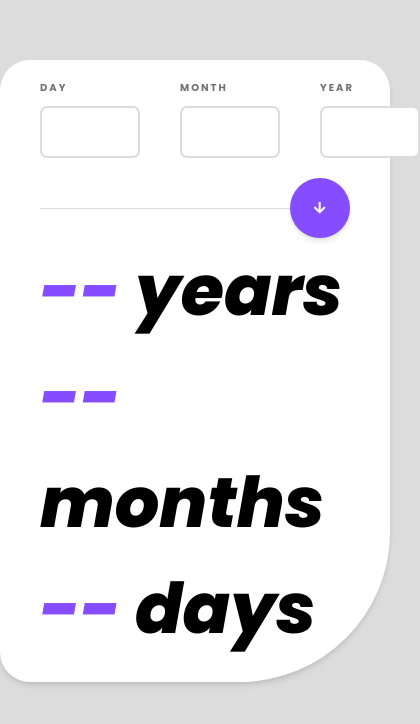
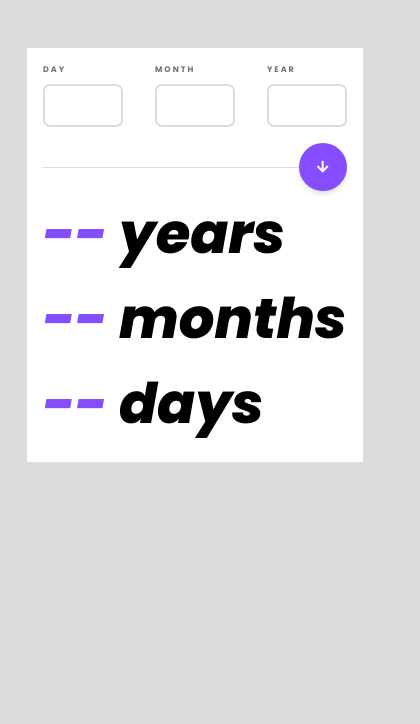
Before and after one commit to thebigbenn009/age-calculator, a React (Vite) app: page / in a window 390 px wide. Shown: the top 724 px of the page, 420 px wide, since content can reach past the window. Built offline with nearby package versions, Linux system fonts and the light colour scheme.

Commit message:
updated input errors

```diff
--- a/src/Context.jsx
+++ b/src/Context.jsx
@@ -30,6 +30,10 @@ const AppProvider = ({ children }) => {
       ...prevFields,
       [name]: value,
     }));
+    setError((prevError) => ({
+      ...prevError,
+      [name]: false,
+    }));
   };
 
   // Function to handle the button click
@@ -38,7 +42,7 @@ const AppProvider = ({ children }) => {
 
     // Check if any input fields are empty
     if (Object.values(inputFields).some((value) => value === "")) {
-      toast.error("kindly fill all inputs. be smart please!");
+      toast.error("kindly fill all inputs.");
       return;
     }
 
@@ -103,7 +107,7 @@ const AppProvider = ({ children }) => {
       month: monthDifference,
       year: yearsDifference,
     }));
-    setError((prevError) => ({ day: false, month: false, year: false }));
+    setError({ day: false, month: false, year: false });
     console.log(
       `${yearsDifference} years, ${monthDifference} months, ${daysDifference} days`
     );
--- a/src/components/BtnContainer.jsx
+++ b/src/components/BtnContainer.jsx
@@ -8,7 +8,7 @@ const BtnContainer = () => {
   return (
     <div className="btn-container">
       <div className="underline"></div>
-      <button className="btn-submit" onClick={handleButtonClick}>
+      <button type="button" className="btn-submit" onClick={handleButtonClick}>
         <FaArrowDown className="btn-icon" />
       </button>
     </div>
--- a/src/index.css
+++ b/src/index.css
@@ -12,6 +12,7 @@
 html {
   font-size: 62.5%;
 }
+
 :root {
   --blue: #1e90ff;
   --black: #151515;
@@ -30,6 +31,8 @@ html {
 body {
   background-color: var(--grey_2);
   font-family: "Poppins", sans-serif;
+  display: grid;
+  place-items: center;
 }
 .container {
   max-width: 70rem;
@@ -41,6 +44,24 @@ body {
   border-bottom-right-radius: 15rem;
   box-shadow: var(--box-shadow-1);
   transition: transform 0.3s ease-in-out;
+}
+/* @media (max-width: 768px) {
+  .container {
+    max-width: 90%;
+    margin-block: 2rem;
+    padding: 1.5rem;
+  }
+} */
+@media (max-width: 480px) {
+  html {
+    font-size: 50%;
+  }
+  .container {
+    /* padding: 1rem 1.5rem; */
+    padding-inline: 2rem;
+    border-radius: 0;
+    box-shadow: none;
+  }
 }
 .container:hover {
   transform: translateY(-1px);
```
